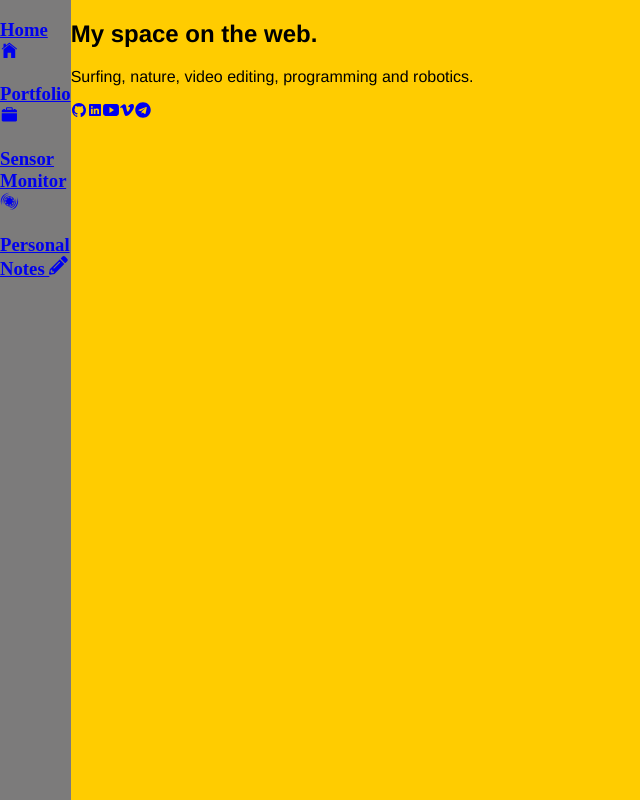
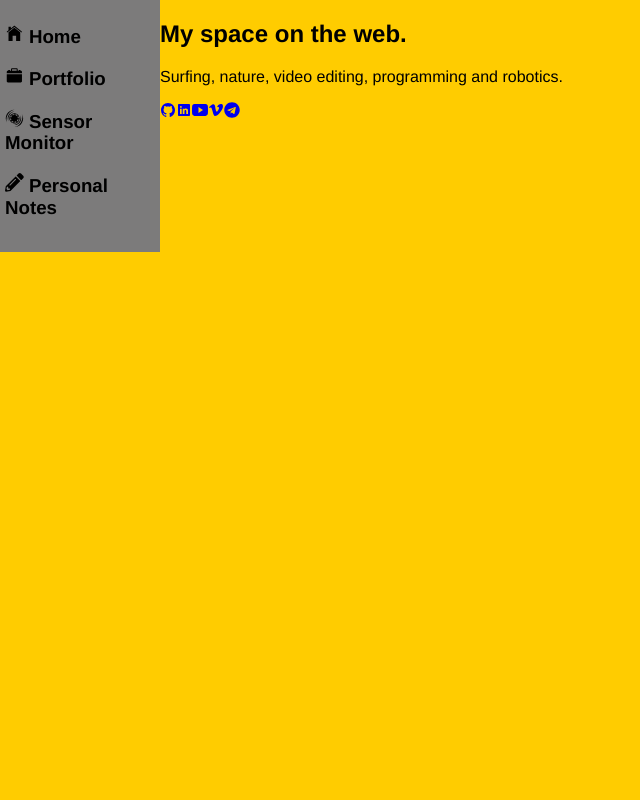
Before and after one commit to hpoleselo/JS, a React app in the folder react/henrivis_webpage/: page / in a window 1280 px wide. Shown: the whole page, without its empty margins (0-640 px from the left). Built offline with nearby package versions, Linux system fonts and the light colour scheme.

Commit message:
Adjusted NavBar vertical size and organized code structure

```diff
--- a/react/henrivis_webpage/src/components/App/index.js
+++ b/react/henrivis_webpage/src/components/App/index.js
@@ -1,4 +1,4 @@
-import React, { Component } from "react";
+import React from "react";
 import { BrowserRouter as Router, Switch, Route } from "react-router-dom";
 
 // Importing the NavBar
@@ -12,16 +12,12 @@ import Portfolio from "./../../pages/Portfolio";
 
 import "./style.css";
 
-// The static part from our SPA, also called app frame is the HTML element
-// which acts as a container for our content
 
 export default function App() {
     return (
         <Router>
             <div className="grid">
-                <div className="navBar">
-                 <NavBar/>
-                </div>
+                <NavBar/>
 
                 <div className="pages">
                     <Switch>
--- a/react/henrivis_webpage/src/components/App/style.css
+++ b/react/henrivis_webpage/src/components/App/style.css
@@ -10,22 +10,10 @@ body {
 
 .grid {
     display: grid;
-    width: 50vw;
-    height: 100vh;
-    grid-template-rows: 1fr;
-    grid-template-columns: 1fr 20fr;
+    grid-template-columns: 1fr 7fr;
 }
 
-
-.navBar{
-    background-color: rgb(124, 123, 123);
-    height: 100%;
-    grid-area: 1 / 1 / span 1 / span 1;
-    padding: 0;
-    margin: 0;
-}
-
-h1, h2, p, ul, li {
+h1, h2, h3, p, ul, li {
     font-family: "HelveticaLTStd-Light", "HelveticaNeue-Light", "Helvetica Neue Light", "Helvetica Neue",
     Helvetica, Arial, "Lucida Grande", sans-serif;
 }
--- a/react/henrivis_webpage/src/components/NavBar/index.js
+++ b/react/henrivis_webpage/src/components/NavBar/index.js
@@ -12,27 +12,29 @@ import "./style.css";
 // export as const since the navbar is static?
 export default function NavBar() {
     return (
+        <div className="navBar">
             <div className="nav-links">
-            <Link to="/">
+                <Link className="text-link" to="/">
                     <div>
-                    <h3>Home <IoIosHome/></h3>
+                        <h3><IoIosHome/> Home</h3>
                     </div>
                 </Link>
-            <Link to="/portfolio">
+                <Link className="text-link" to="/portfolio">
                     <div>
-                    <h3>Portfolio <IoIosBriefcase/></h3>
+                        <h3><IoIosBriefcase/> Portfolio</h3>
                     </div>
                 </Link>
-            <Link to="/sensormonitor">
+                <Link className="text-link" to="/sensormonitor">
                     <div>
-                    <h3>Sensor Monitor <GiMovementSensor/> </h3>
+                        <h3><GiMovementSensor/> Sensor Monitor</h3>
                     </div>
                 </Link>
-            <Link to="/personalnotes">
+                <Link className="text-link" to="/personalnotes">
                     <div>
-                    <h3>Personal Notes  <FaPencilAlt/></h3>
+                        <h3><FaPencilAlt/> Personal Notes</h3>
                     </div>
                 </Link>
+            </div>
         </div>
     );
 
--- a/react/henrivis_webpage/src/components/NavBar/style.css
+++ b/react/henrivis_webpage/src/components/NavBar/style.css
@@ -0,0 +1,11 @@
+.navBar{
+    background-color: rgb(124, 123, 123);
+    height: 100%;
+    padding: 5px;
+}
+
+{/* Hide underline text and color from Links*/}
+.text-link {
+    color: inherit;
+    text-decoration: inherit;
+}
--- a/react/henrivis_webpage/src/pages/Home/index.js
+++ b/react/henrivis_webpage/src/pages/Home/index.js
@@ -25,6 +25,6 @@ export default function Home() {
             </a>
         </div>
       </div>
-    );
+    )
 
 }
```
Also changed, not shown: react/henrivis_webpage/src/pages/PersonalNotes/index.js (+4 -7 lines), react/henrivis_webpage/src/pages/Portfolio/index.js (+3 -7 lines), react/henrivis_webpage/src/pages/SensorMonitor/index.js (+3 -7 lines), react/henrivis_webpage/src/pages/PersonalNotes/Fetch.js (renamed from react/henrivis_webpage/src/Fetch.js). Lines whose indentation alone changed are shown as unchanged.
